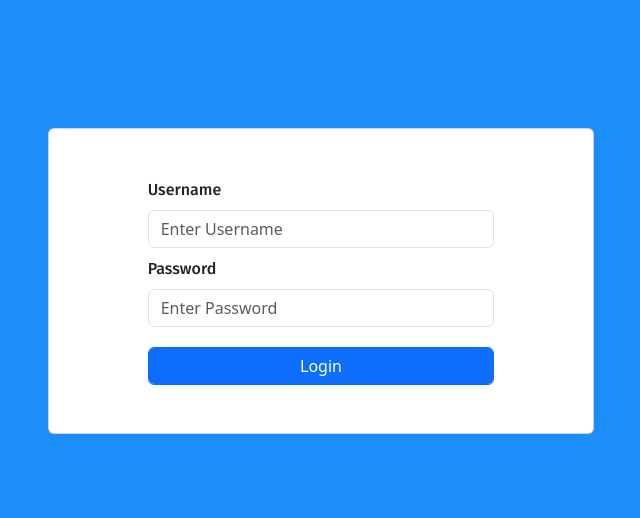
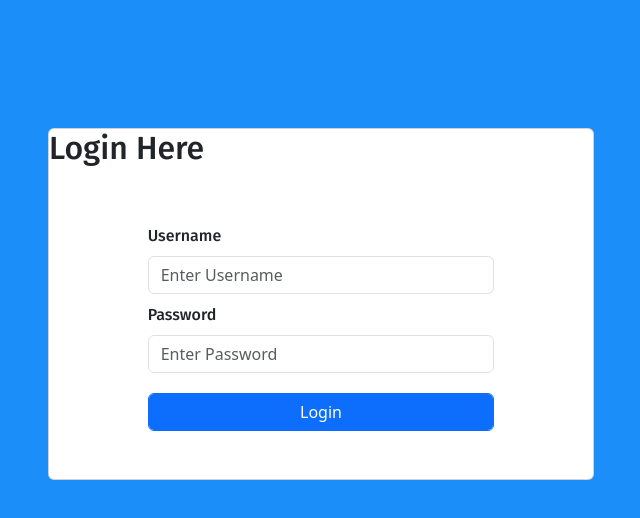
Before and after one commit to HarshHattyangdi/host-react-app, a React (Create React App) app: page / in a window 1280 px wide. Shown: the top 518 px of the page, without its empty margins (319-959 px from the left). Built offline with nearby package versions, Linux system fonts and the light colour scheme; the HTML template or start-up script is replaced by a standard one.

Commit message:
Code Cleanup, changed page title, added a login here text to login page

```diff
--- a/package.json
+++ b/package.json
@@ -1,5 +1,6 @@
 {
   "name": "assessment",
+  "homepage": "https://HarshHattyangdi.github.io/host-react-app",
   "version": "0.1.0",
   "private": true,
   "dependencies": {
@@ -13,6 +14,7 @@
     "@types/react-infinite-scroll-component": "^5.0.0",
     "axios": "^0.23.0",
     "bootstrap": "5.1.1",
+    "gh-pages": "^3.2.3",
     "react": "^17.0.2",
     "react-bootstrap": "^2.0.0-rc.1",
     "react-dom": "^17.0.2",
@@ -25,6 +27,8 @@
     "web-vitals": "^1.0.1"
   },
   "scripts": {
+    "predeploy": "npm run build",
+    "deploy": "gh-pages -d build",
     "start": "react-scripts start",
     "build": "react-scripts build",
     "test": "react-scripts test",
--- a/public/index.html
+++ b/public/index.html
@@ -24,7 +24,7 @@
       work correctly both with client-side routing and a non-root public URL.
       Learn how to configure a non-root public URL by running `npm run build`.
     -->
-    <title>React App</title>
+    <title>React Assessment</title>
   </head>
   <body>
     <noscript>You need to enable JavaScript to run this app.</noscript>
--- a/src/components/Login.tsx
+++ b/src/components/Login.tsx
@@ -25,6 +25,16 @@ const Login = (props: any) => {
                 });
               }}
             >
+              <Row
+                style={{
+                  alignContent: "center",
+                  alignItems: "center",
+                  justifyContent: "center",
+                  display: "flex",
+                }}
+              >
+                <h2>Login Here</h2>
+              </Row>
               <Row>
                 <Col md={2} lg={2}></Col>
                 <Col sm={12} md={8} lg={8}>
```
Also changed, not shown: 1 other file (tests, documents, lock files or other folders).
